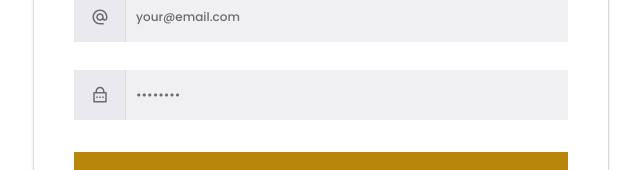
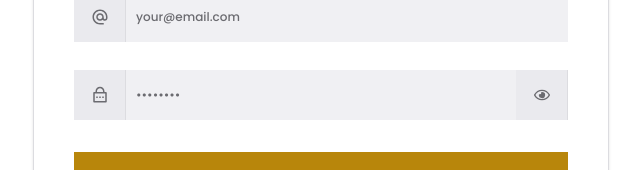
Before and after one commit to ojugo007/kens-portfolio, a React (Vite) app: page /admin/login in a window 1280 px wide. Shown: the part 357-527 px from the top of the page, without its empty margins (319-959 px from the left). Built offline with nearby package versions, Linux system fonts and the light colour scheme.

Commit message:
feat:added feature to toggle password visible or hidden

```diff
--- a/src/pages/AdminLogin.jsx
+++ b/src/pages/AdminLogin.jsx
@@ -16,6 +16,8 @@ import { MdAlternateEmail } from "react-icons/md"
 import { RiLockPasswordLine } from "react-icons/ri"
 import axios from "axios"
 import { useNavigate } from "react-router-dom"
+import { useState } from "react"
+import { FaRegEye, FaRegEyeSlash } from "react-icons/fa"
 
 const formSchema = z.object({
     email: z.string().email("Enter a valid email address"),
@@ -24,7 +26,7 @@ const formSchema = z.object({
 
 
 const AdminLogin = () => {
-
+    const [hidePassword, setHidePassword] = useState(true)
     const navigate = useNavigate()
     const form = useForm({
         resolver: zodResolver(formSchema),
@@ -197,7 +199,7 @@ const AdminLogin = () => {
 
                             <Input
                                 id="password"
-                                type="password"
+                                type= {hidePassword? "password" : "text"}
                                 placeholder="••••••••"
                                 {...form.register("password")}
                                 className="
@@ -215,7 +217,25 @@ const AdminLogin = () => {
                                     focus-visible:outline-none
                                     w-full
                                 "
+
                             />
+                            <span
+                            onClick={()=>setHidePassword(!hidePassword)}
+                            className="
+                                    w-13
+                                    shrink-0
+                                    flex
+                                    items-center
+                                    justify-center
+                                    bg-surface-alt
+                                    text-ink-muted
+                                    cursor-pointer
+                                    border-r
+                                    border-edge
+                                ">
+                                    {/* {hidePassword?(<p>show</p>):(<p>hide</p>)} */}
+                                    {hidePassword?(<FaRegEye/>):(<FaRegEyeSlash/>)}
+                                </span>
 
                         </div>
 
```
